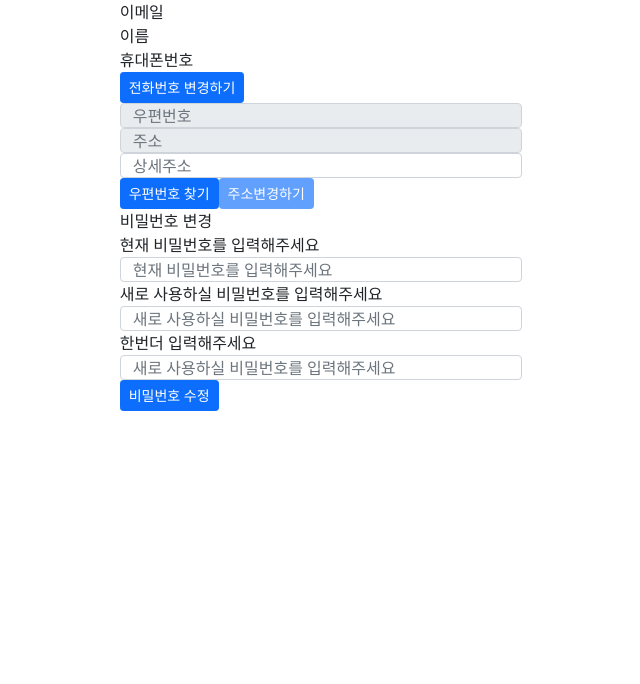
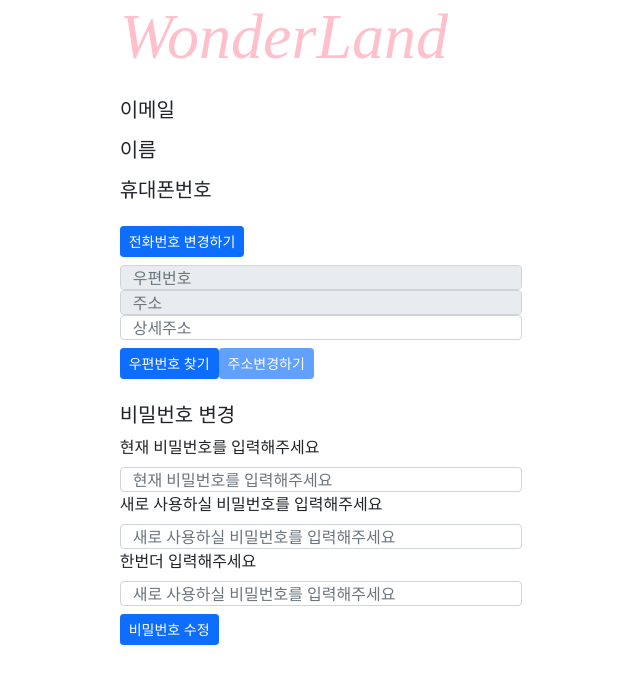
Before and after one commit to novb1492/study_vue2, a Vue app: page /myPage in a window 1280 px wide. Shown: the top 684 px of the page, without its empty margins (319-959 px from the left). Built offline with nearby package versions, Linux system fonts and the light colour scheme; no server answers; what @ckeditor/ckeditor5-vue2, vue-daum-postcode, vue-head would draw is missing.

Commit message:
회원파트 디자인끝 리사이즈 막기 찾아보자

```diff
--- a/src/components/views/user/changePwdPage.vue
+++ b/src/components/views/user/changePwdPage.vue
@@ -1,8 +1,6 @@
 <template>
     <div class="changePwdPage">
-        <div class="container-fluid">
 
-                <div class="col ">
                     <h1 id="logo2" class="center">WonderLand</h1>
                     <div class="center2">
                         <h4 class="mt-5">새 비밀번호를 입력해 주세요</h4>
@@ -13,8 +11,7 @@
                         <input type="button" value="변경" class="mt-3" id="updateButton" @click="this.tryUpdatePwd">
                         <div id="done"></div>
                     </div>
-                </div>
-        </div>
+
     </div>
 </template>
 <style>
--- a/src/components/views/user/joinPage.vue
+++ b/src/components/views/user/joinPage.vue
@@ -5,6 +5,7 @@
                 <div class="col">
                 </div>
                 <div class="col">
+                    <div id="logo">WonderLand</div>
                      <div v-for="text in this.textarray" :key="text">
                         <div>{{text.text}}</div>
                         <div v-if="text.id=='password2'||text.id=='password'">
--- a/src/components/views/user/myPage.vue
+++ b/src/components/views/user/myPage.vue
@@ -5,26 +5,27 @@
                 <div class="col">
                 </div>
                 <div class="col">
-                    <div>이메일</div>
+                    <div id="logo3">WonderLand</div>
+                    <h5 class="mt-4">이메일</h5>
                     <div>{{infor.email}}</div>
-                    <div>이름</div>
+                    <h5 class="mt-3">이름</h5>
                     <div>{{infor.name}}</div>
-                    <div>휴대폰번호</div>
+                    <h5 class="mt-3">휴대폰번호</h5>
                     <div>{{infor.phoneNum}}</div>
-                    <input type="button" @click="this.openPhone" class="btn btn-primary btn-default btn-sm" value="전화번호 변경하기">
-                    <input type="text" class="form-control joinInput" id="sample6_postcode" v-bind:value="postcode" placeholder="우편번호" disabled>
+                    <input type="button" @click="this.openPhone" class="btn btn-primary btn-default btn-sm mt-3" value="전화번호 변경하기">
+                    <input type="text" class="form-control joinInput mt-2" id="sample6_postcode" v-bind:value="postcode" placeholder="우편번호" disabled>
                     <input type="text" class="form-control joinInput" id="sample6_address" v-bind:value="address" placeholder="주소" disabled>
                     <input type="text" class="form-control joinInput" id="sample6_detailAddress"  v-bind:value="detailAddress" placeholder="상세주소">
-                    <input type="button" @click="this.sample6_execDaumPostcode" class="btn btn-primary btn-default btn-sm" value="우편번호 찾기">
-                    <input type="button" @click="this.updateAddress" id="updateAddressButton" class="btn btn-primary btn-default btn-sm" value="주소변경하기" disabled>
-                    <div>비밀번호 변경</div>
+                    <input type="button" @click="this.sample6_execDaumPostcode" class="btn btn-primary btn-default btn-sm mt-2" value="우편번호 찾기">
+                    <input type="button" @click="this.updateAddress" id="updateAddressButton" class="btn btn-primary btn-default btn-sm mt-2" value="주소변경하기" disabled>
+                    <h5 class="mt-4">비밀번호 변경</h5>
                     <div>현재 비밀번호를 입력해주세요</div>
-                    <input type="password" class="form-control joinInput" id="originPwd"  placeholder="현재 비밀번호를 입력해주세요" >
+                    <input type="password" class="form-control joinInput mt-2" id="originPwd"  placeholder="현재 비밀번호를 입력해주세요" >
                     <div>새로 사용하실 비밀번호를 입력해주세요</div>
-                    <input type="password" class="form-control joinInput" id="pwd"  placeholder="새로 사용하실 비밀번호를 입력해주세요" >
+                    <input type="password" class="form-control joinInput mt-2" id="pwd"  placeholder="새로 사용하실 비밀번호를 입력해주세요" >
                     <div>한번더  입력해주세요</div>
-                    <input type="password" class="form-control joinInput" id="pwd2"   placeholder="새로 사용하실 비밀번호를 입력해주세요">
-                    <input type="button" @click="this.updatePwd"  class="btn btn-primary btn-default btn-sm" value="비밀번호 수정">
+                    <input type="password" class="form-control joinInput mt-2" id="pwd2"   placeholder="새로 사용하실 비밀번호를 입력해주세요">
+                    <input type="button" @click="this.updatePwd"  class="btn btn-primary btn-default btn-sm mt-2" value="비밀번호 수정">
                 </div>
                 <div class="col">
                 </div>
@@ -32,6 +33,9 @@
         </div>
     </div>
 </template>
+<style>
+#logo3{color: pink;font: italic 4em "Fira Sans", serif;}
+</style>
 <script src="//t1.daumcdn.net/mapjsapi/bundle/postcode/prod/postcode.v2.js"></script>
 <script>
 import * as module from '../../jslib/jslib.js';
```
